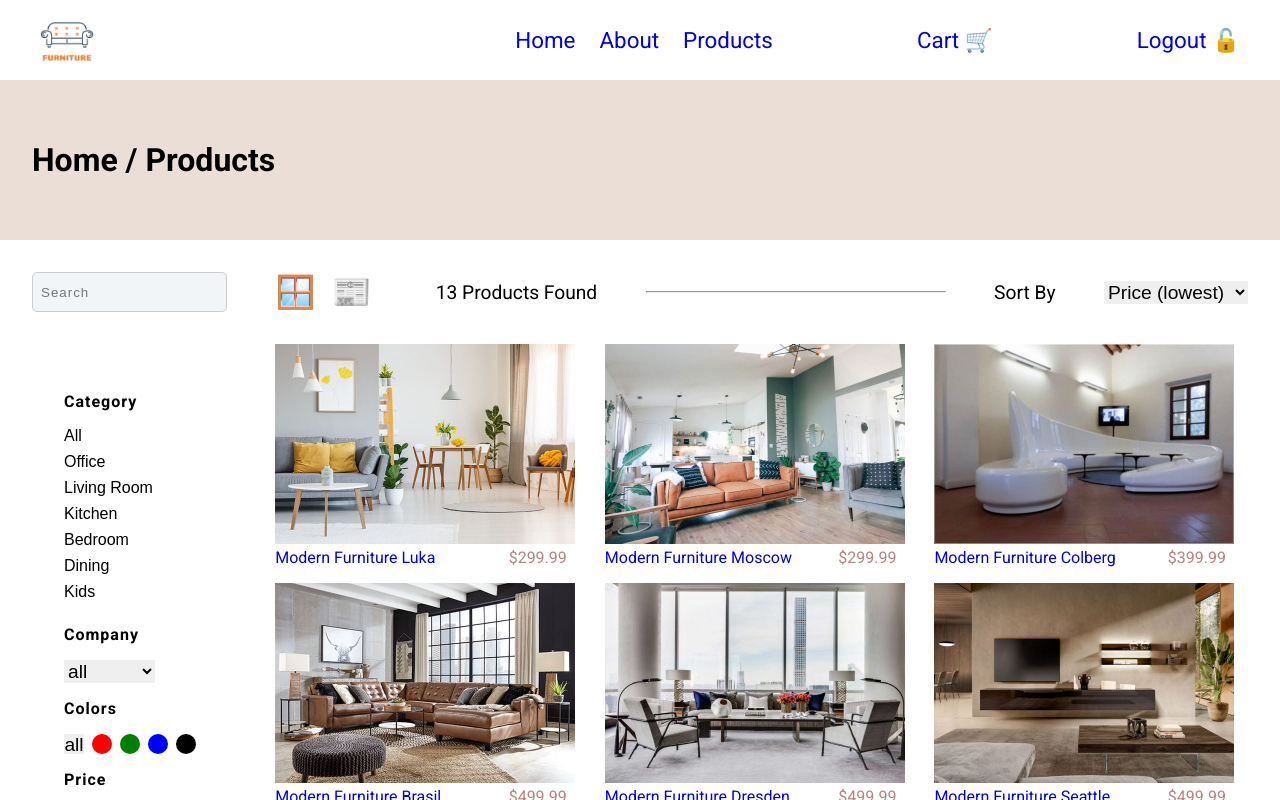
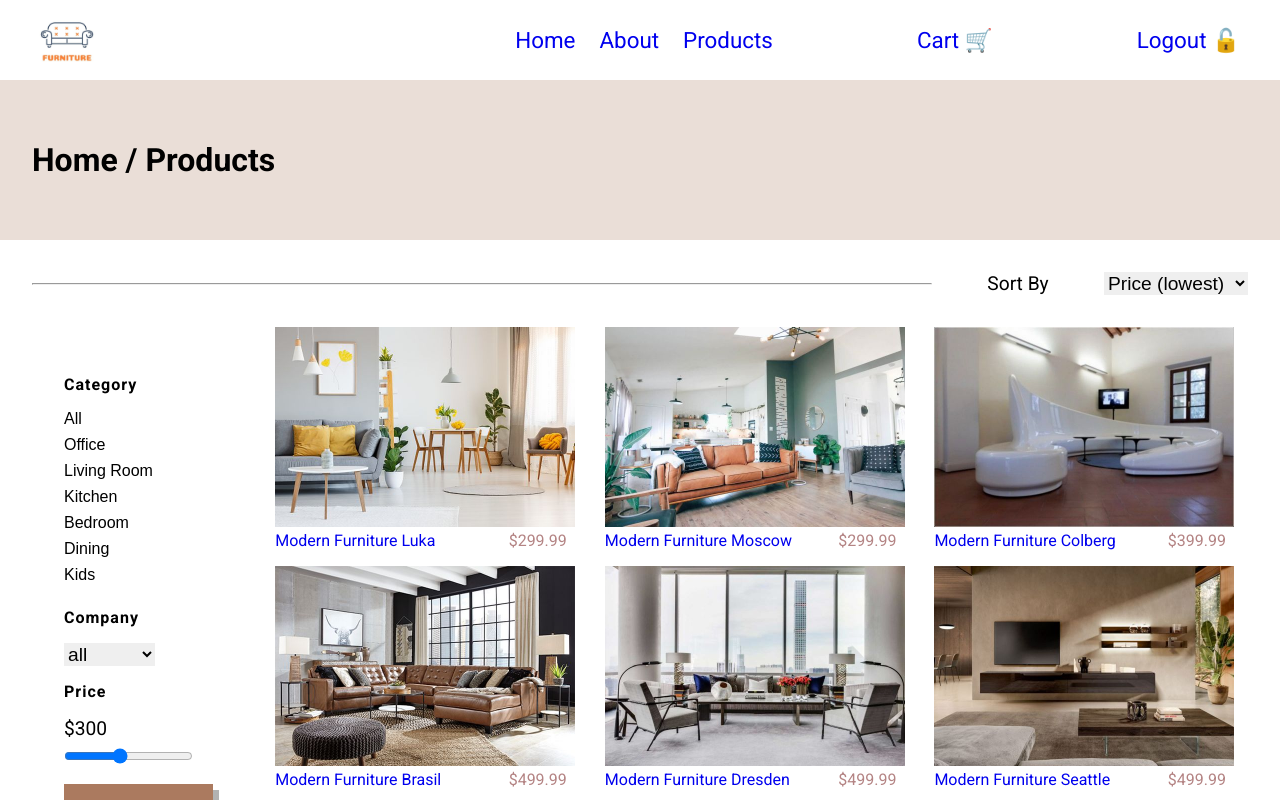
Before and after one commit to ajarek/react-44-vite-fashionable-furniture-store, a React (Vite) app: page /products in a window 1280 px wide. Shown: the top 800 px of the page. Built offline with nearby package versions, Linux system fonts and the light colour scheme.

Commit message:
format document

```diff
--- a/src/components/ProductsPanel/ProductsPanel.css
+++ b/src/components/ProductsPanel/ProductsPanel.css
@@ -1,37 +1,19 @@
-.panel{
-  width: 100%;display: flex;
+.panel {
+  width: 100%;
+  display: flex;
   justify-content: space-between;
   align-items: center;
   padding: 2rem;
 }
-.panel-input input{
-height: 40px;
-border-radius: 5px;
-padding: 0 0.5rem;
-border: 1px solid #ccc;
-background-color:#f1f5f8 ;
+
+.panel-hr hr {
+  width: 900px;
 }
-.panel-input input::placeholder{
-  letter-spacing: 1px;
-}
-.panel-button button{
-  font-size:2rem;
-  margin-right: 1rem;
-  border: none;
-  background-color: transparent;
-  cursor: pointer;
-  transition: all 0.3s ease-in-out;
-}
-.panel-button button:hover{
-  transform: scale(1.1);
-}
-.panel-hr hr{
-  width: 300px;
-}
-.panel-length,.label-sort{
+.panel-length,
+.label-sort {
   font-size: 1.2rem;
 }
-.select-sort{
+.select-sort {
   font-size: 1.2rem;
   border: none;
 }
--- a/src/components/ProductsPanel/ProductsPanel.jsx
+++ b/src/components/ProductsPanel/ProductsPanel.jsx
@@ -1,7 +1,7 @@
 import React,{useState,useContext} from 'react'
 import './ProductsPanel.css'
 import { AppContext } from '../../App'
-const ProductsPanel = ({ length }) => {
+const ProductsPanel = () => {
   const options=[
     {value:'price-lowest',text:'Price (lowest)'},
     {value:'price-highest',text:'Price (highest)'},
@@ -15,22 +15,10 @@ const ProductsPanel = ({ length }) => {
   };
   return (
     <div className='panel'>
-      <div className='panel-input'>
-        <input
-          type='search'
-          name=''
-          id=''
-          placeholder='Search'
-        />
-      </div>
 
-      <div className='panel-button'>
-        <button>🪟</button>
-        <button>📰</button>
-      </div>
-      <div className='panel-length'>
-        <span>{length}</span> Products Found
-      </div>
+
+
+
       <div className='panel-hr'>
         {' '}
         <hr />
--- a/src/pages/Products/Products.css
+++ b/src/pages/Products/Products.css
@@ -1,93 +1,50 @@
-.products-root{
+.products-root {
   width: 100%;
   margin-bottom: 2rem;
 }
-.products-root .header{
+.products-root .header {
   width: 100%;
   height: 20vh;
   display: flex;
   align-items: center;
   justify-content: flex-start;
   padding: 0 2rem;
-  background-color:#eaded7 ;
+  background-color: #eaded7;
 }
-.products-root .wrapper-products{
+.products-root .wrapper-products {
   display: grid;
   grid-template-columns: 1fr 4fr;
-
-  padding:0 2rem;
+  padding: 0 2rem;
 }
 
-.products-left{
+.products-left {
   width: 100%;
   display: flex;
   flex-direction: column;
   align-items: flex-start;
   padding: 2rem;
 }
-.products-h4{
+.products-h4 {
   margin: 1rem 0;
   letter-spacing: 1px;
 }
-.products-buttons{
+.products-buttons {
   display: flex;
   flex-direction: column;
   justify-content: flex-start;
   align-items: flex-start;
 }
-.products-buttons button{
+.products-buttons button {
   border: none;
   background-color: transparent;
   margin-bottom: 0.5rem;
   font-size: 1rem;
 }
-.products-buttons button:focus{
-  border-bottom: 1px solid ;
+.products-buttons button:focus {
+  border-bottom: 1px solid;
 }
-.products-colors{
-  display: flex;
-  align-items: center;
-}
-.products-colors button{
-  width: 20px;
-  height: 20px;
-  border-radius: 50%;
-  margin-right: 0.5rem;
-  border: none;
-  cursor: pointer;
-}
-.products-colors .all{
-  border-radius:0 ;
+
+.products-price p {
+  margin-bottom: 0.5rem;
   font-size: 1.2rem;
 }
-.products-colors .red{
-  background-color: red;
-}
-.products-colors .green{
-  background-color: green;
-}
-.products-colors .blue{
-  background-color: blue;
-}
-.products-colors .black{
-  background-color: black;
-}
-.products-colors button:focus{
-  transform: scale(1.1);
-}
-.products-price p {
-margin-bottom: 0.5rem;
-font-size: 1.2rem;
-}
-.products-shipping{
-  display: flex;
-  align-items: center;
-}
-.products-shipping p{
-  margin-right: 1rem;
-  margin-bottom: 1.2rem;
-}
-.products-shipping input{
-  width: 20px;
-  height: 20px;
-}
--- a/src/pages/Products/Products.jsx
+++ b/src/pages/Products/Products.jsx
@@ -1,4 +1,4 @@
-import React,{useContext,useState} from 'react'
+import React, { useContext, useState } from 'react'
 import { AppContext } from '../../App'
 import ProductsPanel from '../../components/ProductsPanel/ProductsPanel'
 import CardProducts from '../../components/CardProducts/CardProducts'
@@ -6,62 +6,114 @@ import './Products.css'
 import Button from '../../components/Button/Button'
 
 const Products = () => {
-  const {selected, setSelected}= useContext(AppContext)
+  const { selected, setSelected } = useContext(AppContext)
 
-  const [filter,setFilter] = useState()
+  const [filter, setFilter] = useState()
 
-  const [choice,setChoice] = useState('category')
+  const [choice, setChoice] = useState('category')
 
-  if (selected==='price-lowest'){
- var sortData = (a,b)=>a.price-b.price}
-  if (selected==='price-highest'){
- var sortData = (a,b)=>b.price-a.price}
-  if (selected==='name-a'){
- var sortData = (a,b)=>a.name-b.name}
-  if (selected==='name-z'){
- var sortData = (a,b)=>b.name.localeCompare(a.name)}
+  if (selected === 'price-lowest') {
+    var sortData = (a, b) => a.price - b.price
+  }
+  if (selected === 'price-highest') {
+    var sortData = (a, b) => b.price - a.price
+  }
+  if (selected === 'name-a') {
+    var sortData = (a, b) => a.name - b.name
+  }
+  if (selected === 'name-z') {
+    var sortData = (a, b) => b.name.localeCompare(a.name)
+  }
 
- if(choice==='category'){
- var filterData=(a=>filter?a.category===filter:a.category===a.category)
- }
- if(choice==='company'){
- var filterData=(a=>filter?a.company===filter:a.company===a.company)
- }
+  if (choice === 'category') {
+    var filterData = (a) =>
+      filter ? a.category === filter : a.category === a.category
+  }
+  if (choice === 'company') {
+    var filterData = (a) =>
+      filter ? a.company === filter : a.company === a.company
+  }
   return (
     <div className='products-root'>
       <div className='header'>
         <h1>Home / Products</h1>
       </div>
-      <ProductsPanel length={13}/>
+      <ProductsPanel />
       <div className='wrapper-products'>
         <div className='products-left'>
           <h4 className='products-h4'>Category</h4>
           <div className='products-buttons'>
-            <button onClick={()=>{setFilter(null)}}>All</button>
-            <button onClick={()=>{setFilter('Office');setChoice('category')}}>Office</button>
-            <button onClick={()=>{setFilter('Living Room');setChoice('category')}}>Living Room</button>
-            <button onClick={()=>{setFilter('Kitchen');setChoice('category')}}>Kitchen</button>
-            <button onClick={()=>{setFilter('Bedroom');setChoice('category')}}>Bedroom</button>
-            <button onClick={()=>{setFilter('Dining');setChoice('category')}}>Dining</button>
-            <button onClick={()=>{setFilter('Kids');setChoice('category')}}>Kids</button>
+            <button
+              onClick={() => {
+                setFilter(null)
+              }}
+            >
+              All
+            </button>
+            <button
+              onClick={() => {
+                setFilter('Office')
+                setChoice('category')
+              }}
+            >
+              Office
+            </button>
+            <button
+              onClick={() => {
+                setFilter('Living Room')
+                setChoice('category')
+              }}
+            >
+              Living Room
+            </button>
+            <button
+              onClick={() => {
+                setFilter('Kitchen')
+                setChoice('category')
+              }}
+            >
+              Kitchen
+            </button>
+            <button
+              onClick={() => {
+                setFilter('Bedroom')
+                setChoice('category')
+              }}
+            >
+              Bedroom
+            </button>
+            <button
+              onClick={() => {
+                setFilter('Dining')
+                setChoice('category')
+              }}
+            >
+              Dining
+            </button>
+            <button
+              onClick={() => {
+                setFilter('Kids')
+                setChoice('category')
+              }}
+            >
+              Kids
+            </button>
           </div>
           <form className='panel-sort'>
             <h4 className='products-h4'>Company</h4>
-            <select className='select-sort'onChange={(e) => {setFilter(e.target.value);setChoice('company')}}>
+            <select
+              className='select-sort'
+              onChange={(e) => {
+                setFilter(e.target.value)
+                setChoice('company')
+              }}
+            >
               <option value={null}>all</option>
               <option value='Furniture'>furniture</option>
               <option value='Ikea'>ikea</option>
               <option value='Agata'>agata</option>
             </select>
           </form>
-          <h4 className='products-h4'>Colors</h4>
-          <div className='products-colors'>
-            <button className='all'>all</button>
-            <button className='red'></button>
-            <button className='green'></button>
-            <button className='blue'></button>
-            <button className='black'></button>
-          </div>
           <h4 className='products-h4'>Price</h4>
           <div className='products-price'>
             <p>
@@ -77,7 +129,6 @@ const Products = () => {
               onChange={() => {}}
             />
           </div>
-
 
           <div className='clear'>
             <Button
```
